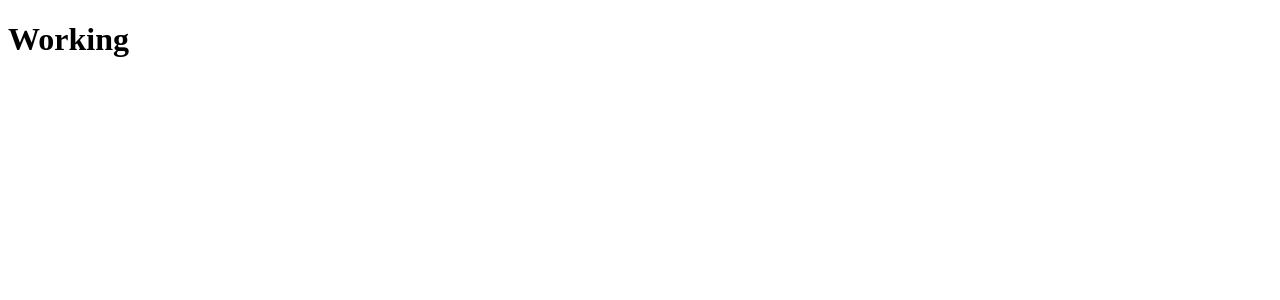
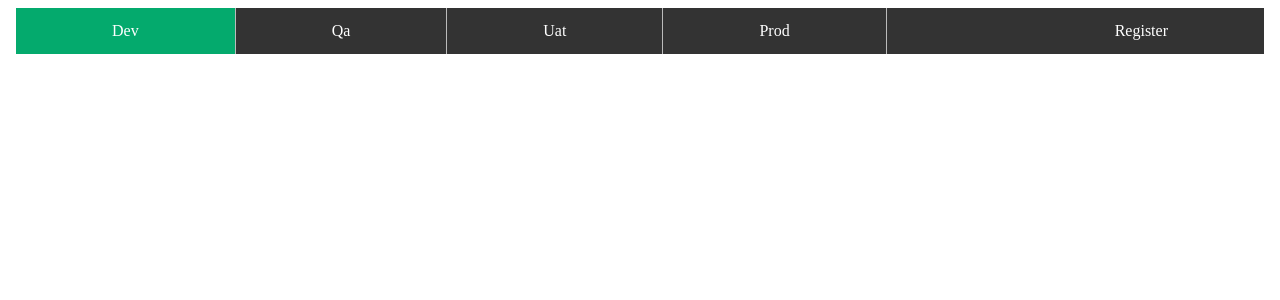
Before and after one commit to jadhavrohit2138/tnfServiceDashboard, an Angular app: page / in a window 1280 px wide. Shown: the top 300 px of the page. Built offline with nearby package versions, Linux system fonts and the light colour scheme.

Commit message:
second commit

```diff
--- a/src/app/app.component.html
+++ b/src/app/app.component.html
@@ -1 +1,50 @@
-<h1>Working</h1>
+<!DOCTYPE html>
+<html>
+<head>
+<style>
+ul {
+  list-style-type: none;
+  margin: 0;
+  padding: 0;
+  overflow: hidden;
+  background-color: #333;
+}
+
+li {
+  float: left;
+  border-right:1px solid #bbb;
+}
+
+li:last-child {
+  border-right: none;
+}
+
+li a {
+  display: block;
+  color: white;
+  text-align: center;
+  padding: 14px 96px;
+  text-decoration: none;
+}
+
+li a:hover:not(.active) {
+  background-color: #111;
+}
+
+.active {
+  background-color: #04AA6D;
+}
+</style>
+</head>
+<body>
+
+<ul>
+  <li><a class="active" href="#home">Dev</a></li>
+  <li><a href="#news">Qa</a></li>
+  <li><a href="#contact">Uat</a></li>
+  <li><a href="#contact">Prod</a></li>
+  <li style="float:right"><a href="#about">Register</a></li>
+</ul>
+
+</body>
+</html>
```
